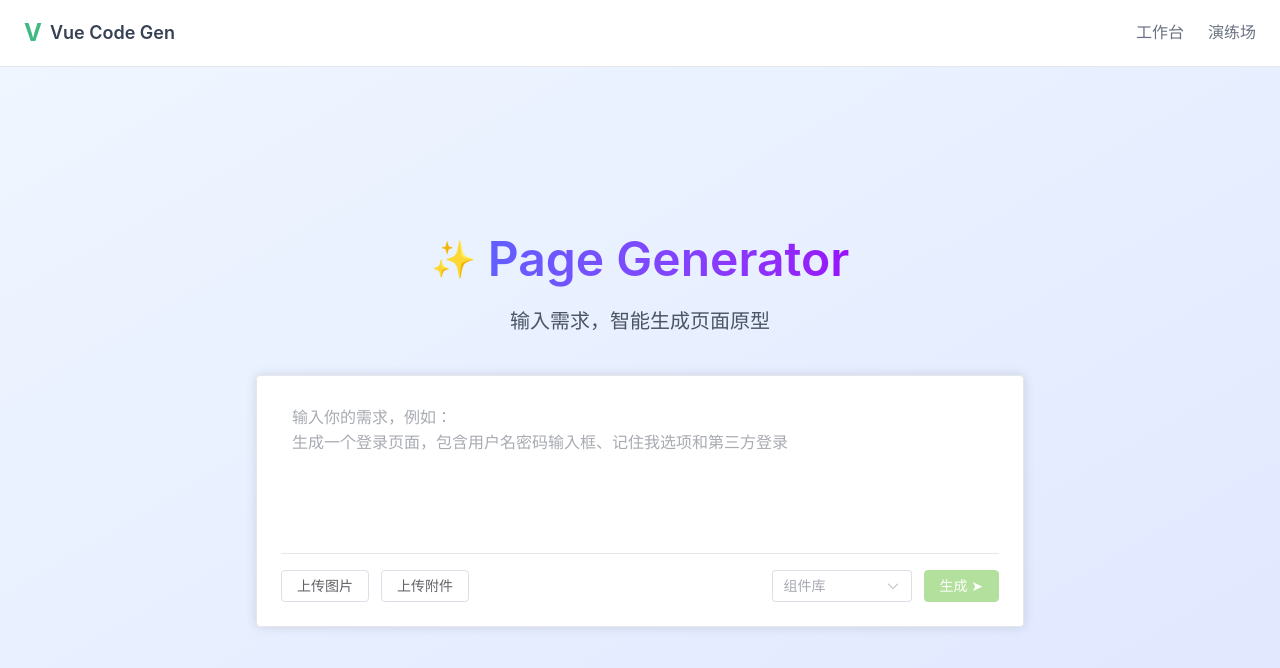
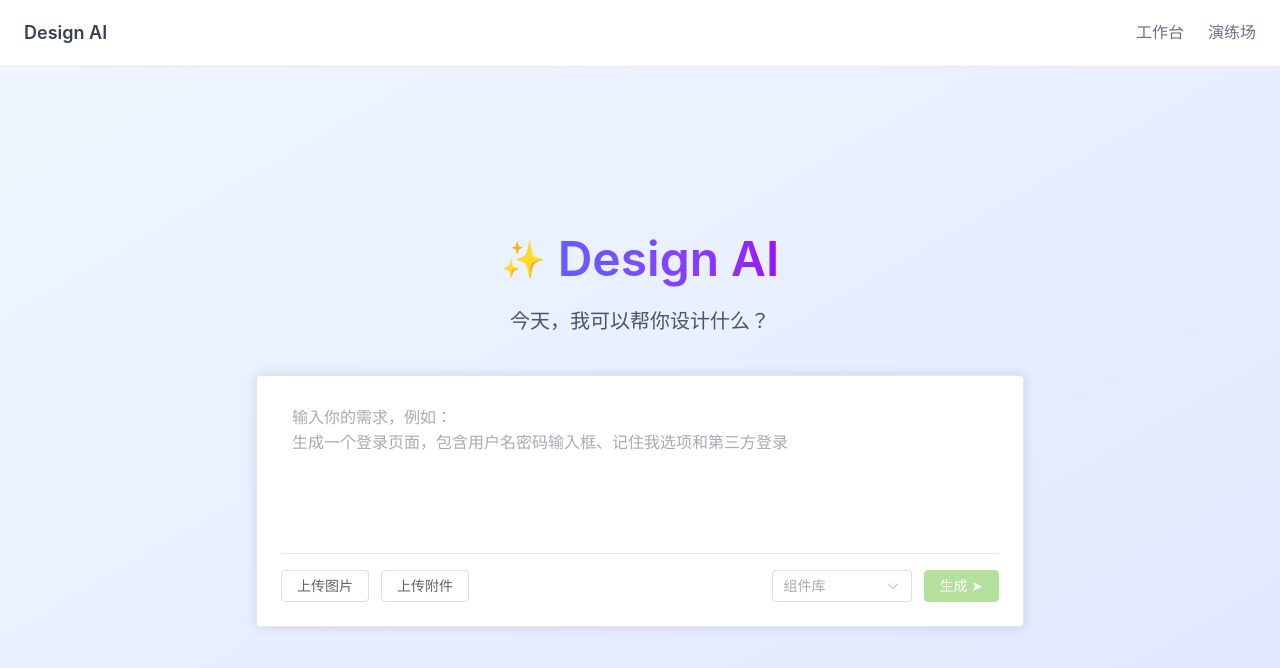
Before and after one commit to MHnanyu/vue-code-gen, a Vue app: page / in a window 1280 px wide. Shown: the top 668 px of the page. Built offline with nearby package versions, Linux system fonts and the light colour scheme.

Commit message:
Update AppHeader and HomeView

```diff
--- a/src/components/AppHeader.vue
+++ b/src/components/AppHeader.vue
@@ -1,8 +1,7 @@
 <template>
   <header class="flex justify-between items-center px-6 py-3 bg-white border-b border-gray-200 shadow-sm">
     <div class="flex items-center gap-2 cursor-pointer" @click="$router.push('/')">
-      <span class="text-2xl font-bold text-primary">V</span>
-      <span class="font-semibold text-lg text-gray-700">Vue Code Gen</span>
+      <span class="font-semibold text-lg text-gray-700">Design AI</span>
     </div>
 
     <nav class="flex gap-6">
--- a/src/views/HomeView.vue
+++ b/src/views/HomeView.vue
@@ -4,10 +4,10 @@
       <h1 class="text-5xl font-semibold text-gray-800 mb-3 flex items-center justify-center gap-3 leading-normal">
         <span class="text-4xl">✨</span>
         <span class="bg-gradient-to-r from-indigo-500 to-purple-600 bg-clip-text text-transparent leading-normal">
-          Page Generator
+          Design AI
         </span>
       </h1>
-      <p class="text-xl text-gray-600 mb-10">输入需求，智能生成页面原型</p>
+      <p class="text-xl text-gray-600 mb-10">今天，我可以帮你设计什么？</p>
 
       <el-card class="rounded-2xl mb-6" shadow="always">
         <el-input
```
